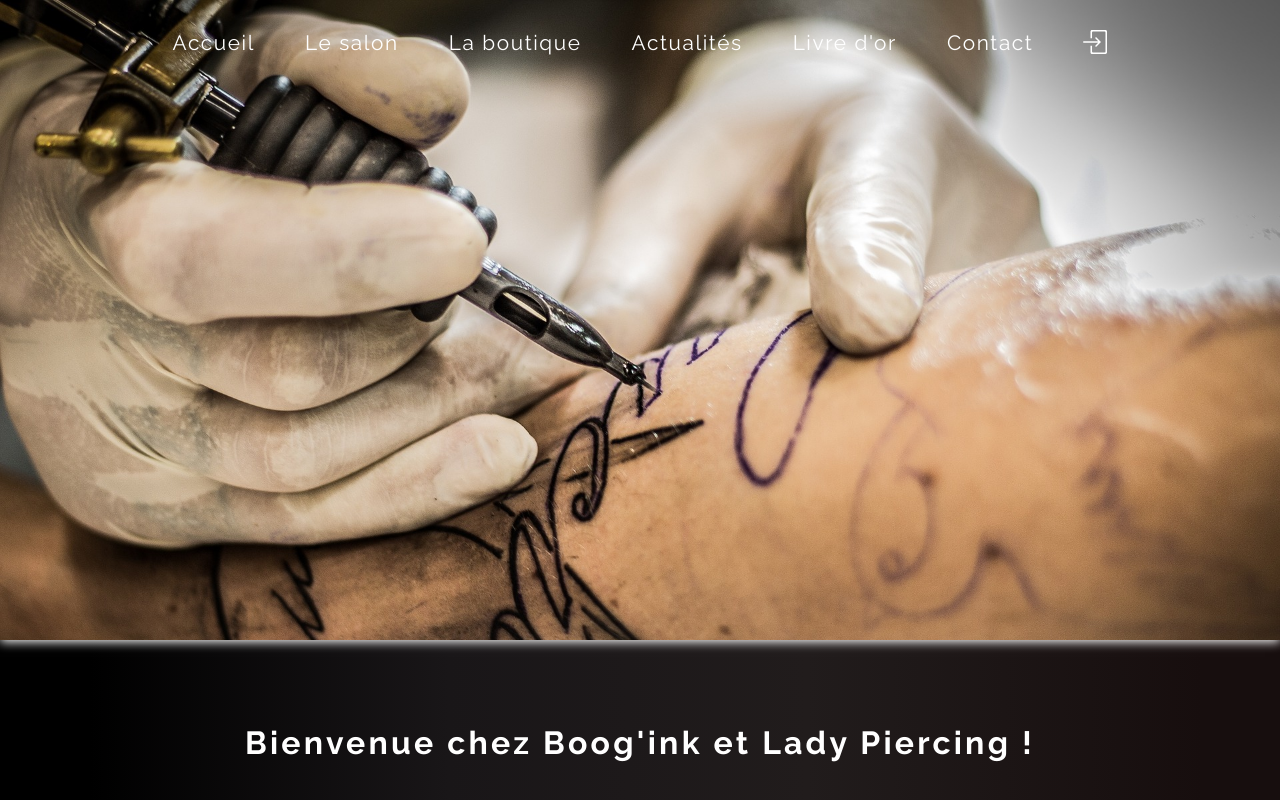
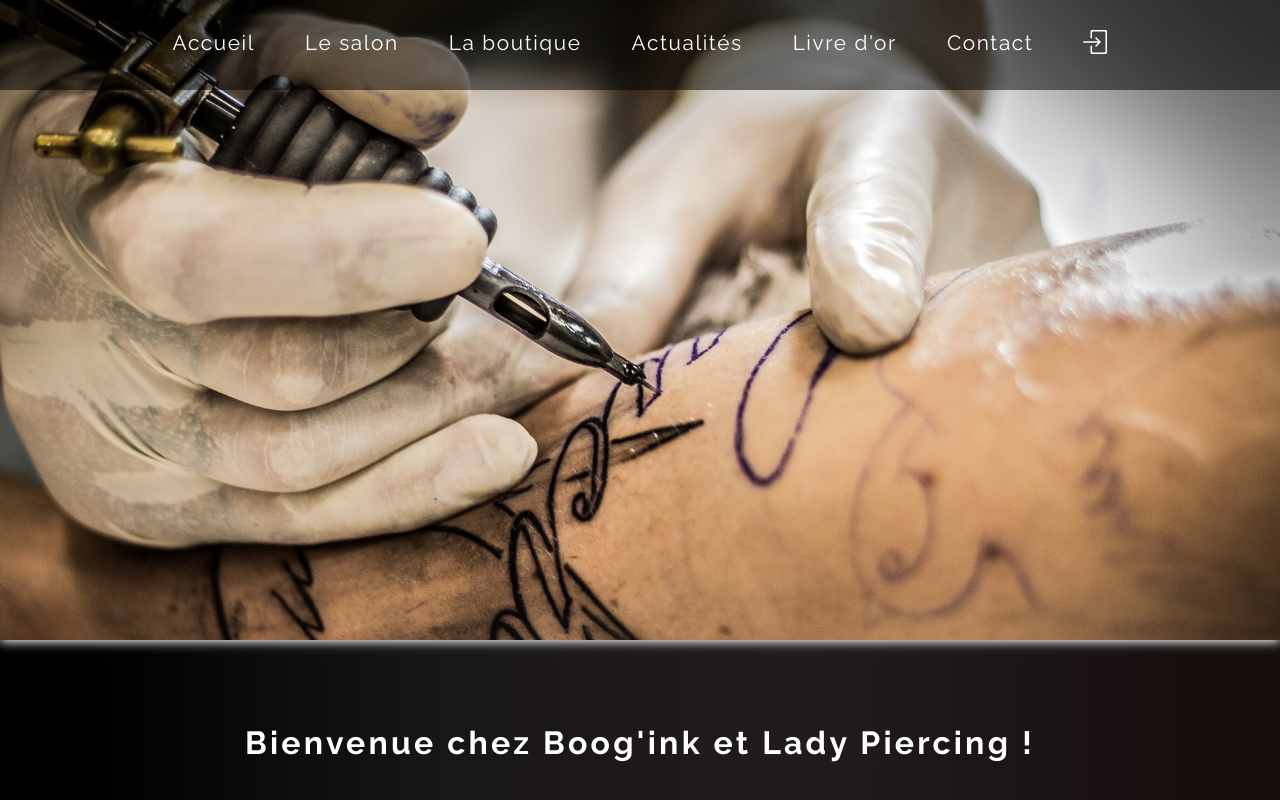
Before and after one commit to AnthonyOuzhene/boogi-ink-lady-piercing-front, a React (Create React App) app: page / in a window 1280 px wide. Shown: the top 800 px of the page. Built offline with nearby package versions, Linux system fonts and the light colour scheme.

Commit message:
adding background color to navbar

```diff
--- a/src/components/Header/NavBar/styles.scss
+++ b/src/components/Header/NavBar/styles.scss
@@ -10,8 +10,7 @@
     transition: 0.3s ease-in;
     //overflow: hidden;
     font-size: 1.3rem;
-    //background-color: rgba($color: #000000, $alpha: 0.3);
-
+    background-color: rgba($color: #000000, $alpha: 0.3);
 }
 
 .header-bg {
```
